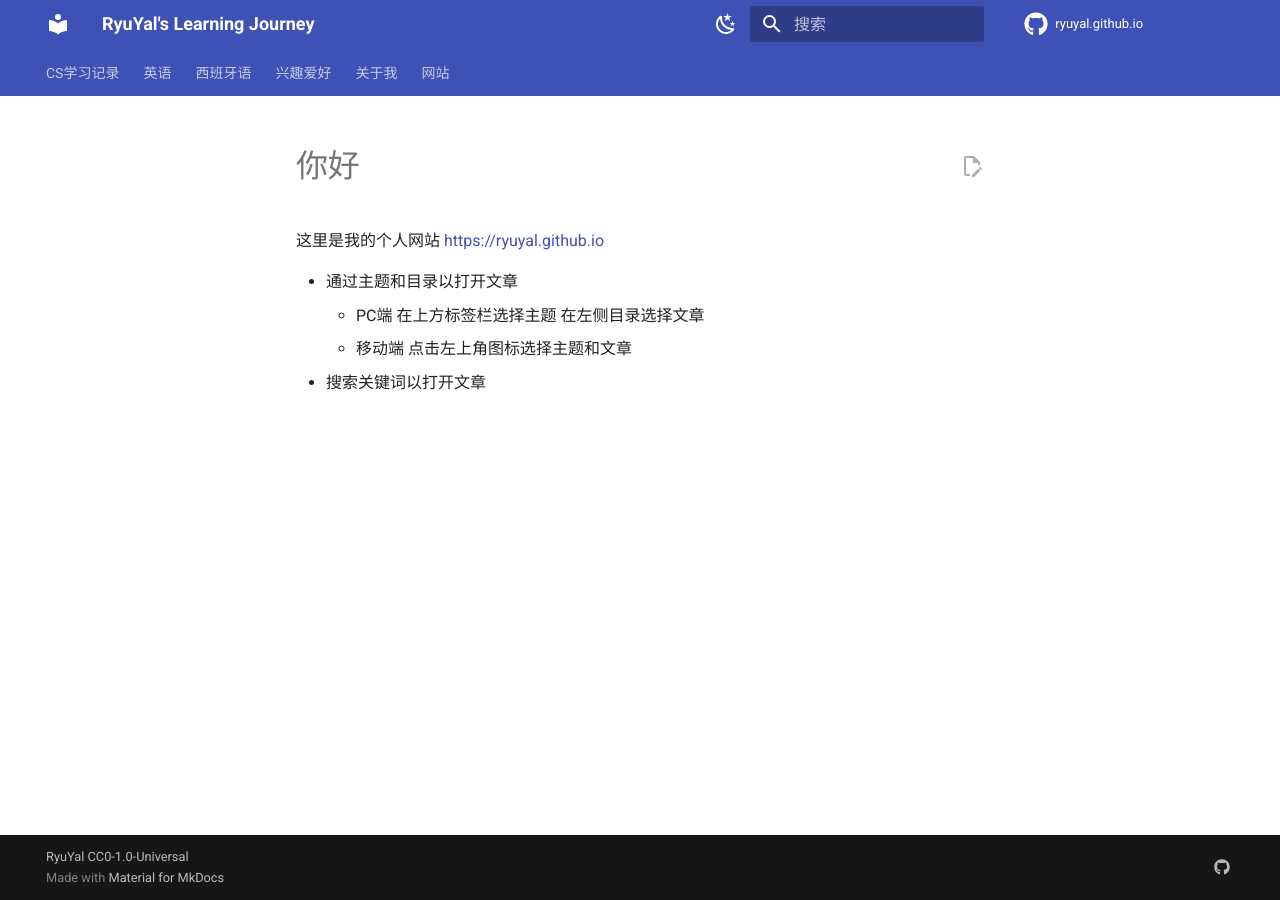
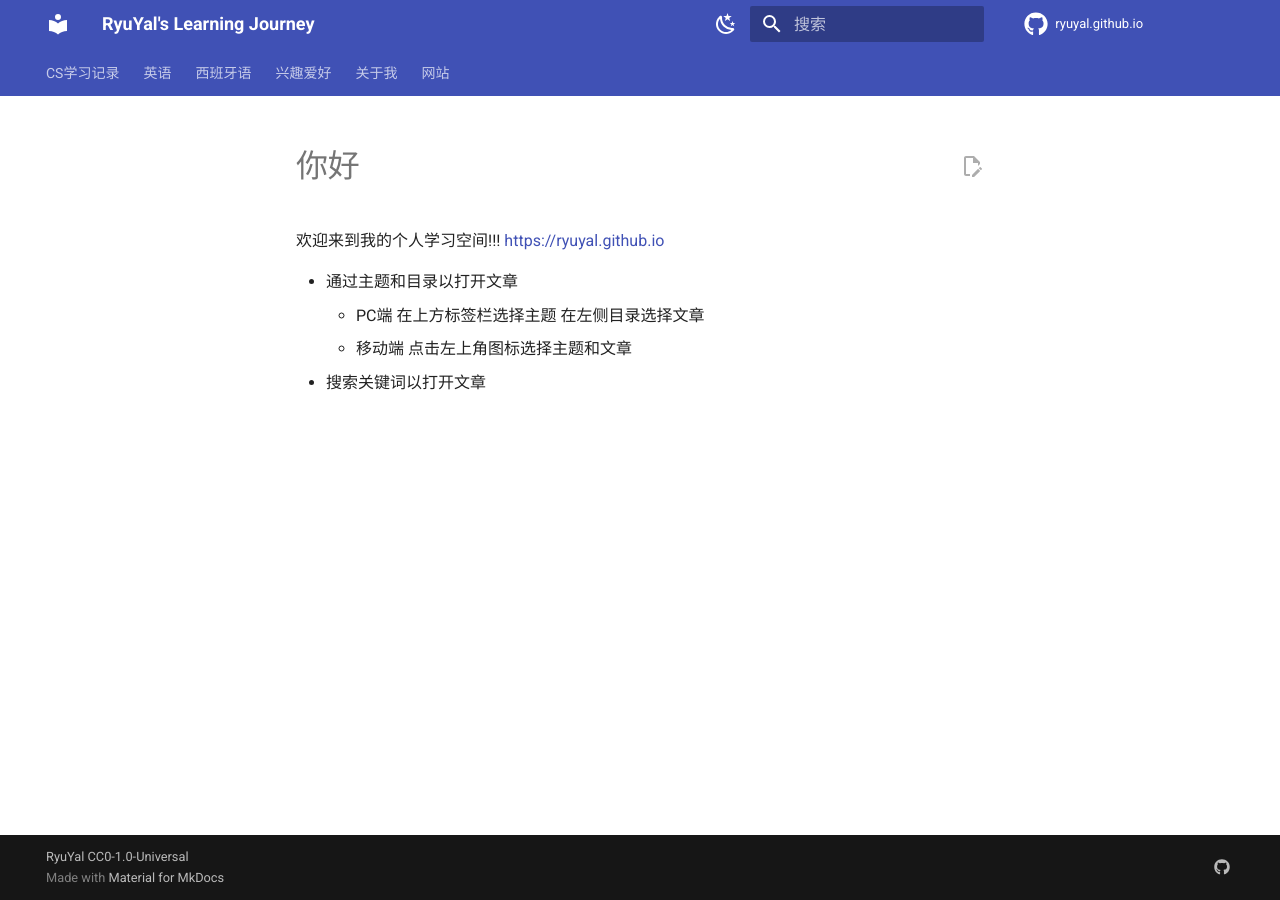
Before and after one commit to ryuyal/ryuyal.github.io, an MkDocs documentation site: the page built from docs/index.md, in a window 1280 px wide. Built offline with MkDocs 1.6.1 and Material for MkDocs 9.7.7, drawn with Linux system fonts in a browser that asks for light colours; comment, search, counter and statistics services are not loaded.

Commit message:
update index.md

```diff
--- a/docs/index.md
+++ b/docs/index.md
@@ -1,6 +1,7 @@
 # 你好
 
-这里是我的个人网站 <https://ryuyal.github.io>
+欢迎来到我的个人学习空间!!!
+<https://ryuyal.github.io>
 
 - 通过主题和目录以打开文章
     - PC端 在上方标签栏选择主题 在左侧目录选择文章
```
